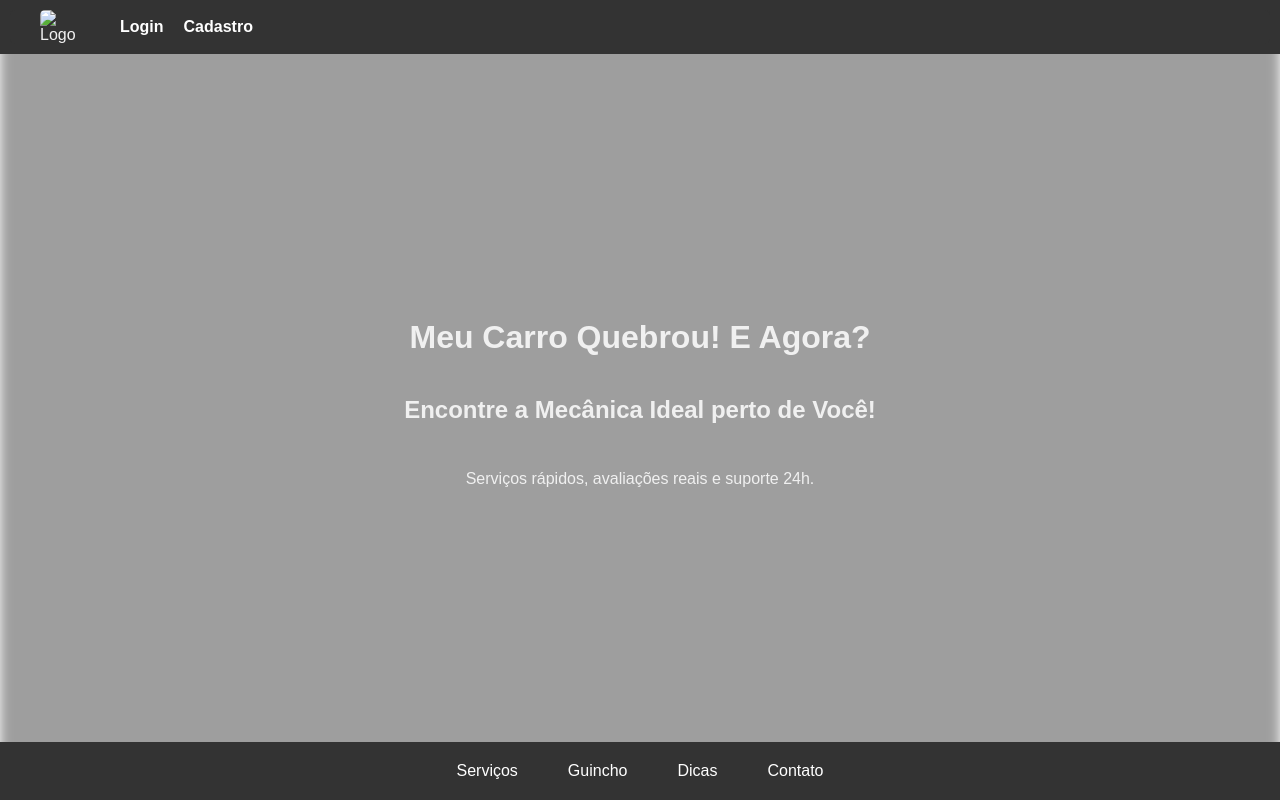
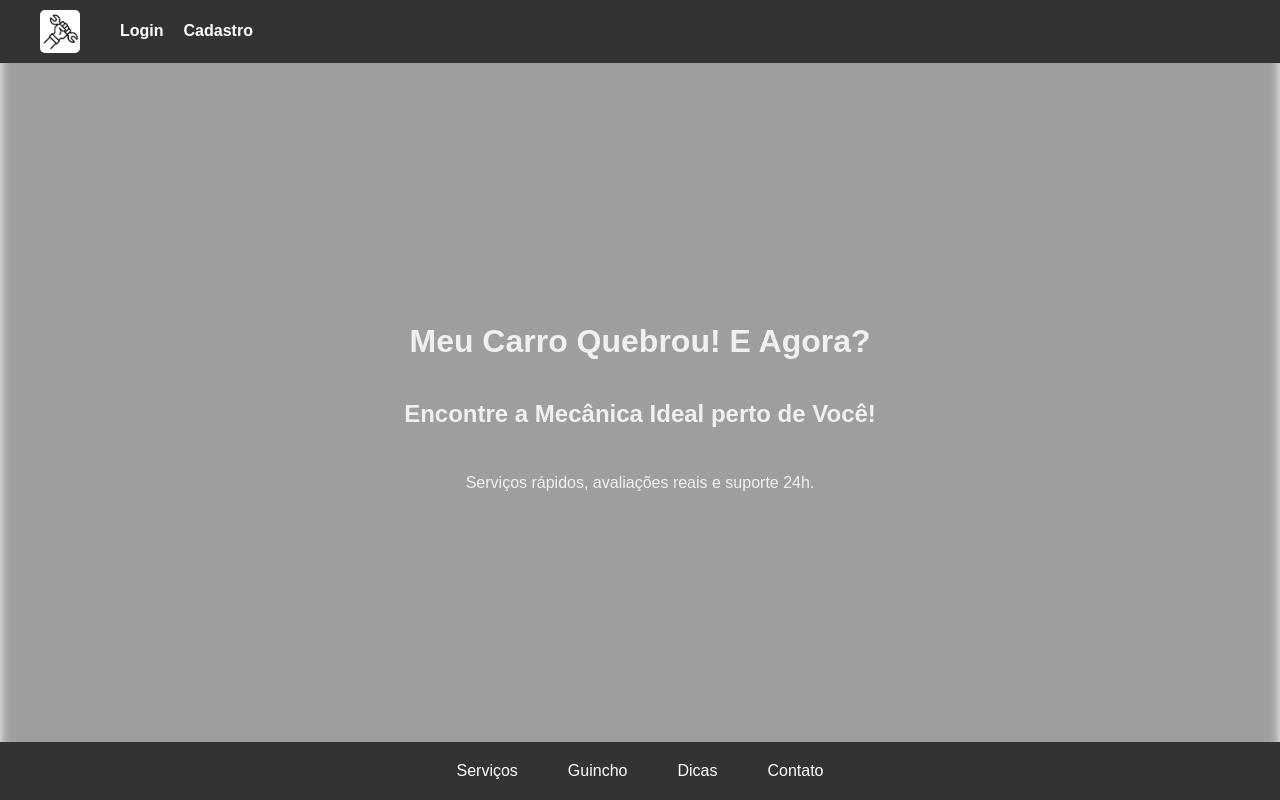
Before and after one commit to mhsouz/pi-meu_carro_quebrou-site, a plain HTML site: page index.html in a window 1280 px wide. Drawn offline with Linux system fonts and the light colour scheme; the site is published under a folder, as on GitHub Pages, so addresses that start at the root find nothing.

Commit message:
Update index.html

```diff
--- a/index.html
+++ b/index.html
@@ -11,7 +11,7 @@
     <header>
         <nav>
             <ul class="menu-principal">
-                <img src="/images/mao_e_ferramenta.png" alt="Logo" width="40" class="logo">
+                <img src="images/mao_e_ferramenta.png" alt="Logo" width="40" class="logo">
                 <li><a href="./html/pi_login 1.html" class=""><b>Login</b></a></li>
                 <li><a href="./html/pi_formulario 1.html" class=""><b>Cadastro</b></a></li>
             </ul>
```
